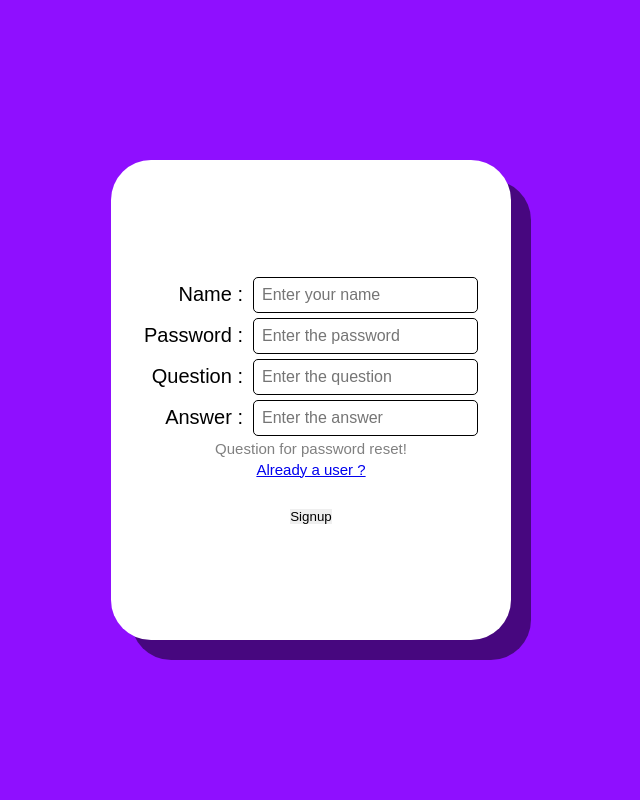
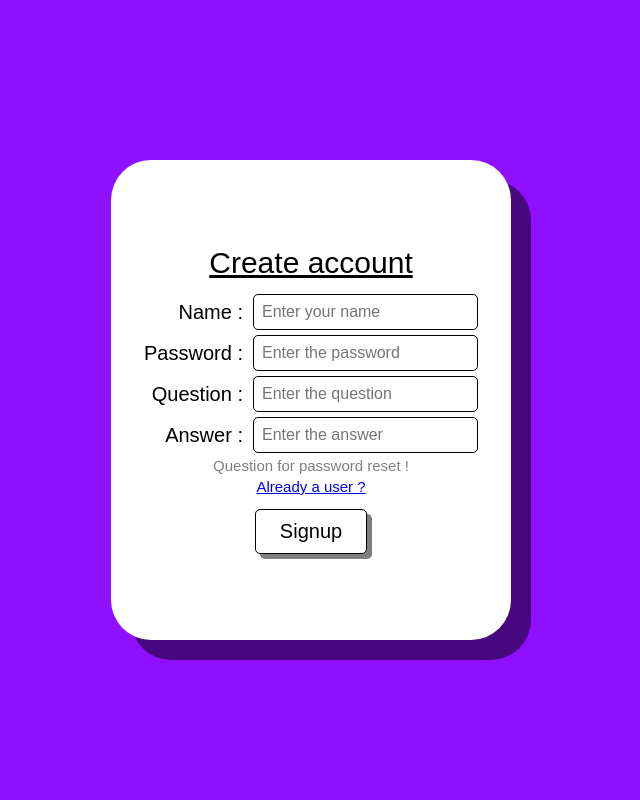
Before and after one commit to Dhanush-ck/trivia-app, a Django app: page /signup in a window 1280 px wide. Shown: the whole page, without its empty margins (329-969 px from the left). Run offline with Django 5.2, Linux system fonts and the light colour scheme; some web fonts are replaced.

Commit message:
feat : Added heading and added class to a tag

```diff
--- a/main/templates/signup.html
+++ b/main/templates/signup.html
@@ -13,6 +13,7 @@
     <div class="container">
         <form method="POST" class="form">
             {% csrf_token %}
+            <span class="header">Create account</span>
             <div class="input">
                 <span>
                     Name :
@@ -41,10 +42,10 @@
             </div>
 
             <span class="message">
-                Question for password reset!
+                Question for password reset !
             </span>
-            <a href="{% url "signin" %}">Already a user ?</a> <br>
-            <button type="submit">Signup</button>
+            <a href="{% url "signin" %}">Already a user ?</a>
+            <button type="submit" class="submit-button">Signup</button>
         </form>
     </div>
 </body>
```
